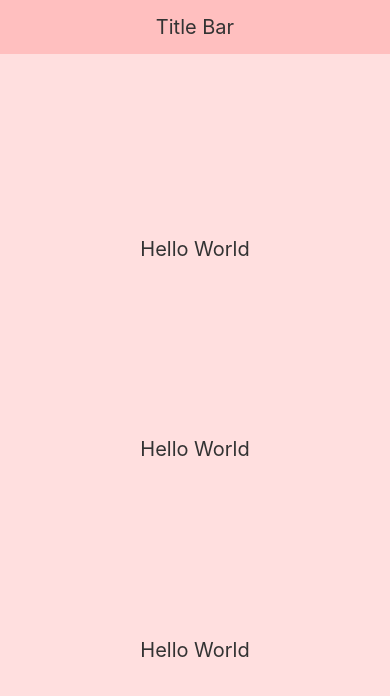
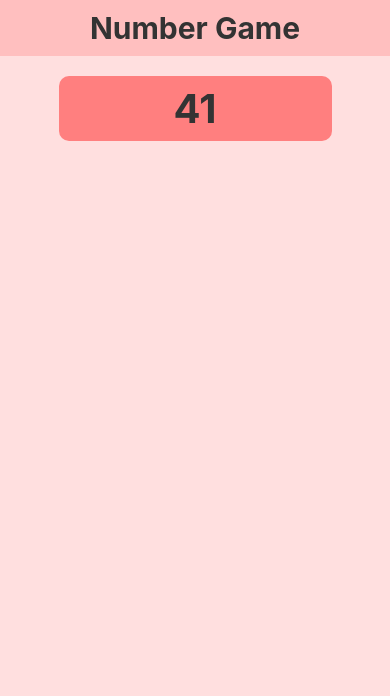
Before and after one commit to isharadh2002/ReactNative-PuzzleGame, a React Native app: screen / in a window 390 px wide. Shown: the top 696 px of the page. Built offline with nearby package versions, Linux system fonts and the light colour scheme.

Commit message:
Adding game screen

```diff
--- a/src/App.tsx
+++ b/src/App.tsx
@@ -1,59 +1,13 @@
-import {View, Text, StyleSheet, SafeAreaView, StatusBar} from 'react-native';
+import BasicScreen from './screens/BasicScreen';
 import React from 'react';
-import {useTheme} from './Theme';
+import GameScreen from './screens/GameScreen';
 
 function App() {
-  const {theme, isDarkMode} = useTheme();
-
   return (
     <>
-      <StatusBar
-        backgroundColor={theme.statusBarBackground}
-        barStyle={theme.statusBarStyle}
-      />
-      <SafeAreaView
-        style={[styles.mainContainer, {backgroundColor: theme.background}]}>
-        <View style={[styles.titleBar, {backgroundColor: theme.titleBar}]}>
-          <Text style={[styles.text, {color: theme.text}]}>Title Bar</Text>
-        </View>
-        <View
-          style={[
-            styles.sectionContainer,
-            {backgroundColor: theme.background},
-          ]}>
-          <Text style={[styles.text, {color: theme.text}]}>Hello World</Text>
-          <Text style={[styles.text, {color: theme.text}]}>Hello World</Text>
-          <Text style={[styles.text, {color: theme.text}]}>Hello World</Text>
-        </View>
-      </SafeAreaView>
+      <GameScreen />
     </>
   );
 }
 
-const styles = StyleSheet.create({
-  mainContainer: {
-    flex: 1,
-    justifyContent: 'center',
-    alignItems: 'center',
-  },
-  titleBar: {
-    padding: 5,
-    width: '100%',
-    alignItems: 'center',
-    justifyContent: 'center',
-  },
-  sectionContainer: {
-    paddingVertical: 16,
-    paddingHorizontal: 24,
-    flex: 1,
-    justifyContent: 'space-evenly',
-  },
-  text: {
-    fontSize: 20,
-    textAlign: 'center',
-    margin: 10,
-    color: '#333333', // This will be overridden by the theme
-  },
-});
-
 export default App;
--- /dev/null
+++ b/src/screens/BasicScreen.tsx
@@ -0,0 +1,59 @@
+import {View, Text, StyleSheet, SafeAreaView, StatusBar} from 'react-native';
+import React from 'react';
+import {useTheme} from '../Theme';
+
+function BasicScreen() {
+  const {theme, isDarkMode} = useTheme();
+
+  return (
+    <>
+      <StatusBar
+        backgroundColor={theme.statusBarBackground}
+        barStyle={theme.statusBarStyle}
+      />
+      <SafeAreaView
+        style={[styles.mainContainer, {backgroundColor: theme.background}]}>
+        <View style={[styles.titleBar, {backgroundColor: theme.titleBar}]}>
+          <Text style={[styles.text, {color: theme.text}]}>Title Bar</Text>
+        </View>
+        <View
+          style={[
+            styles.sectionContainer,
+            {backgroundColor: theme.background},
+          ]}>
+          <Text style={[styles.text, {color: theme.text}]}>Hello World</Text>
+          <Text style={[styles.text, {color: theme.text}]}>Hello World</Text>
+          <Text style={[styles.text, {color: theme.text}]}>Hello World</Text>
+        </View>
+      </SafeAreaView>
+    </>
+  );
+}
+
+const styles = StyleSheet.create({
+  mainContainer: {
+    flex: 1,
+    justifyContent: 'center',
+    alignItems: 'center',
+  },
+  titleBar: {
+    padding: 5,
+    width: '100%',
+    alignItems: 'center',
+    justifyContent: 'center',
+  },
+  sectionContainer: {
+    paddingVertical: 16,
+    paddingHorizontal: 24,
+    flex: 1,
+    justifyContent: 'space-evenly',
+  },
+  text: {
+    fontSize: 20,
+    textAlign: 'center',
+    margin: 10,
+    color: '#333333', // This will be overridden by the theme
+  },
+});
+
+export default BasicScreen;
--- /dev/null
+++ b/src/screens/GameScreen.tsx
@@ -0,0 +1,67 @@
+import React from 'react';
+import {SafeAreaView, StatusBar, StyleSheet, Text, View} from 'react-native';
+import {useTheme} from '../Theme';
+
+function GameScreen() {
+  const {theme, isDarkMode} = useTheme();
+  const targetNumber = 10 + Math.floor(Math.random() * 40);
+  return (
+    <>
+      <StatusBar
+        backgroundColor={theme.statusBarBackground}
+        barStyle={theme.statusBarStyle}
+      />
+
+      <SafeAreaView
+        style={[styles.mainContainer, {backgroundColor: theme.background}]}>
+        <View style={[styles.titleBar, {backgroundColor: theme.titleBar}]}>
+          <Text style={[styles.titleText, {color: theme.text}]}>
+            Number Game
+          </Text>
+        </View>
+        <View style={[styles.targetNumberContainer]}>
+          <Text style={[styles.targetNumber, {color: theme.text}]}>
+            {targetNumber}
+          </Text>
+        </View>
+      </SafeAreaView>
+    </>
+  );
+}
+
+export default GameScreen;
+
+const styles = StyleSheet.create({
+  mainContainer: {
+    flex: 1,
+    alignItems: 'center',
+    width: '100%',
+  },
+
+  targetNumber: {
+    fontSize: 40,
+    fontWeight: 'bold',
+  },
+  targetNumberContainer: {
+    marginVertical: 20,
+    paddingVertical: 8,
+    paddingHorizontal: 8,
+    justifyContent: 'space-evenly',
+    alignItems: 'center',
+    width: '70%',
+    backgroundColor: 'rgba(255, 127, 127, 1)',
+    borderRadius: 10,
+  },
+
+  titleBar: {
+    padding: 10,
+    width: '100%',
+    alignItems: 'center',
+    justifyContent: 'center',
+  },
+
+  titleText: {
+    fontSize: 30,
+    fontWeight: 'bold',
+  },
+});
```
